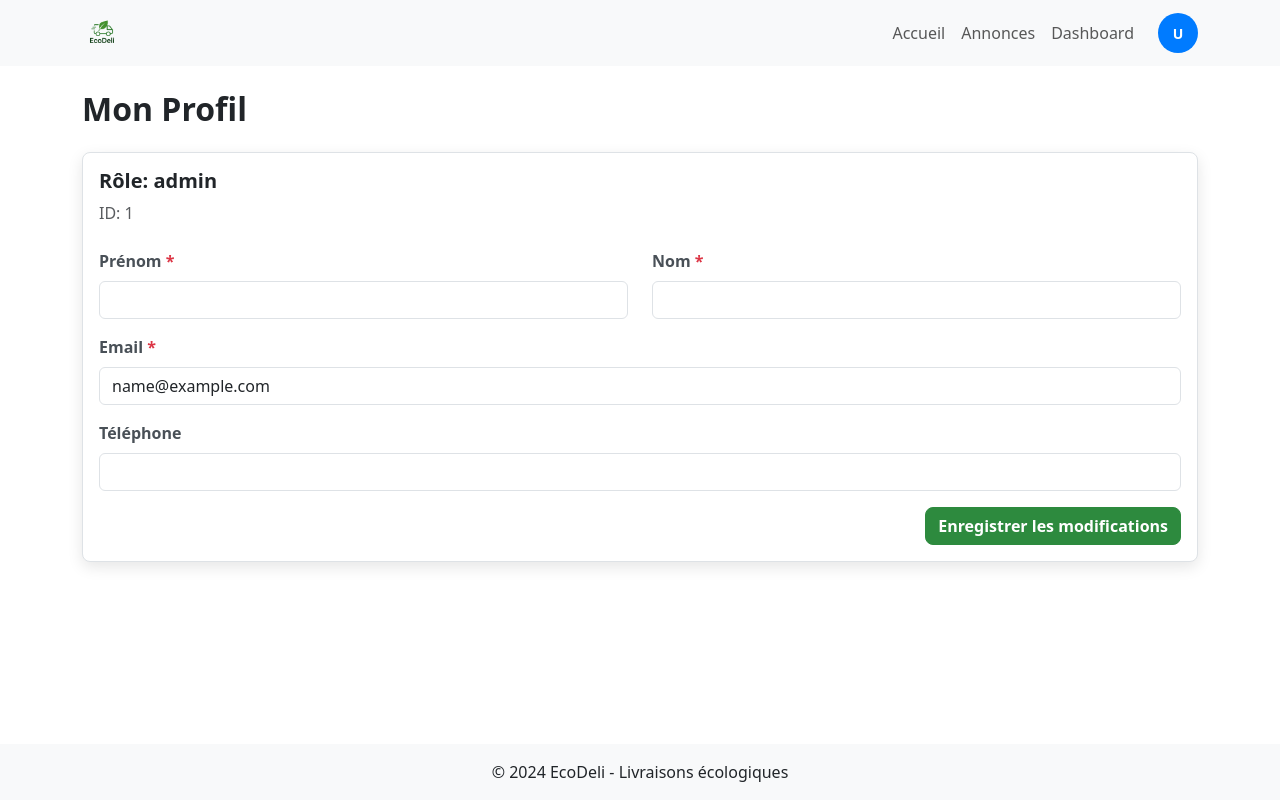
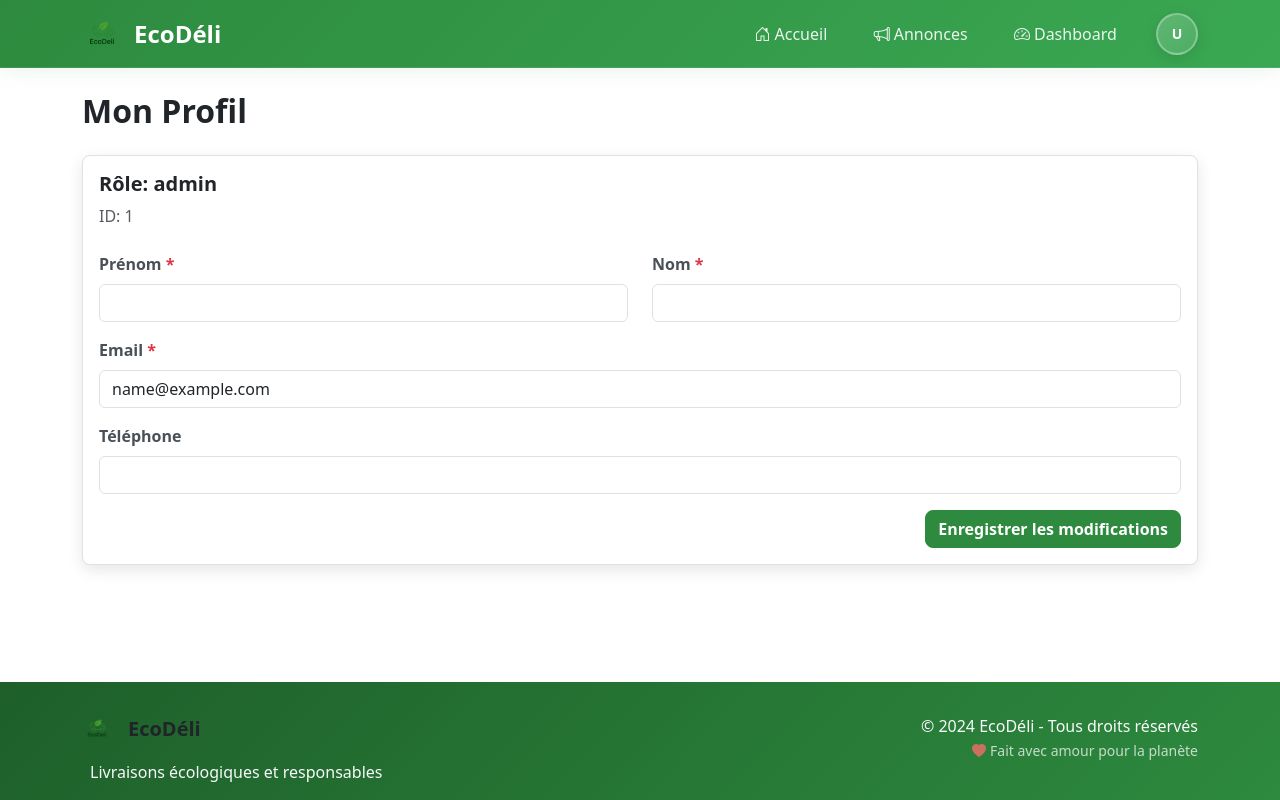
Before and after one commit to zerck0/PA2, a React (Vite) app in the folder frontend/ecodeli-frontoffice/: page /profile in a window 1280 px wide. Built offline with nearby package versions, Linux system fonts and the light colour scheme; no server answers; sample sign-in values are in the browser's storage.

Commit message:
Template Navbar

```diff
--- a/frontend/ecodeli-frontoffice/src/components/Layout.tsx
+++ b/frontend/ecodeli-frontoffice/src/components/Layout.tsx
@@ -41,102 +41,222 @@ const Layout: React.FC<LayoutProps> = ({ children }) => {
 
   return (
     <div className="d-flex flex-column min-vh-100">
-      {/* Style simple pour masquer la flèche Bootstrap */}
+      {/* Styles modernes pour la navbar verte */}
       <style>{`
         .dropdown-toggle::after {
           display: none !important;
         }
-        .user-avatar:hover {
-          background-color: #0056b3 !important;
+
+        .modern-navbar {
+          background: linear-gradient(135deg, #2D8A3E 0%, #3aa853 100%);
+          backdrop-filter: blur(10px);
+          box-shadow: 0 2px 20px rgba(45, 138, 62, 0.1);
+          border-bottom: 1px solid rgba(255, 255, 255, 0.1);
+          padding: 0.75rem 0;
+          transition: all 0.3s ease;
+        }
+
+        .modern-navbar.scrolled {
+          box-shadow: 0 4px 30px rgba(45, 138, 62, 0.2);
+        }
+
+        .navbar-brand-modern {
+          display: flex;
+          align-items: center;
+          font-weight: 700;
+          font-size: 1.5rem;
+          color: white !important;
+          text-decoration: none;
+          transition: all 0.3s ease;
+        }
+
+        .navbar-brand-modern:hover {
           transform: scale(1.05);
+          color: #f8f9fa !important;
+        }
+
+        .navbar-brand-modern img {
+          margin-right: 12px;
+          filter: brightness(1.1);
           transition: all 0.3s ease;
+        }
+
+        .nav-link-modern {
+          color: rgba(255, 255, 255, 0.9) !important;
+          font-weight: 500;
+          padding: 0.6rem 1.2rem !important;
+          border-radius: 25px;
+          margin: 0 0.25rem;
+          position: relative;
+          transition: all 0.3s ease;
+          text-decoration: none;
+        }
+
+        .nav-link-modern:hover {
+          color: white !important;
+          background-color: rgba(255, 255, 255, 0.15);
+          transform: translateY(-2px);
+          box-shadow: 0 4px 15px rgba(0, 0, 0, 0.1);
+        }
+
+        .nav-link-modern.active {
+          color: white !important;
+          background-color: rgba(255, 255, 255, 0.2);
+          box-shadow: inset 0 2px 4px rgba(0, 0, 0, 0.1);
+        }
+
+        .user-avatar-modern {
+          width: 42px;
+          height: 42px;
+          border-radius: 50%;
+          background: linear-gradient(135deg, rgba(255, 255, 255, 0.2) 0%, rgba(255, 255, 255, 0.1) 100%);
+          color: white;
+          font-weight: 700;
+          font-size: 14px;
+          cursor: pointer;
+          transition: all 0.3s ease;
+          border: 2px solid rgba(255, 255, 255, 0.3);
+          backdrop-filter: blur(10px);
+          display: flex;
+          align-items: center;
+          justify-content: center;
+          box-shadow: 0 4px 15px rgba(0, 0, 0, 0.1);
+        }
+
+        .user-avatar-modern:hover {
+          background: linear-gradient(135deg, rgba(255, 255, 255, 0.3) 0%, rgba(255, 255, 255, 0.2) 100%);
+          transform: scale(1.08) translateY(-2px);
+          box-shadow: 0 6px 20px rgba(0, 0, 0, 0.15);
+          border-color: rgba(255, 255, 255, 0.5);
+        }
+
+        .dropdown-menu-modern {
+          background: white;
+          border: none;
+          border-radius: 15px;
+          box-shadow: 0 10px 40px rgba(0, 0, 0, 0.15);
+          padding: 0.5rem 0;
+          min-width: 200px;
+          backdrop-filter: blur(10px);
+          border: 1px solid rgba(0, 0, 0, 0.05);
+        }
+
+        .dropdown-item-modern {
+          padding: 0.75rem 1.5rem;
+          transition: all 0.2s ease;
+          border: none;
+          background: none;
+          width: 100%;
+          text-align: left;
+          color: #333;
+          font-weight: 500;
+          display: flex;
+          align-items: center;
+          text-decoration: none;
+        }
+
+        .dropdown-item-modern:hover {
+          background-color: #f8f9fa;
+          color: #2D8A3E;
+          transform: translateX(5px);
+        }
+
+        .dropdown-item-modern.text-danger:hover {
+          background-color: #f8d7da;
+          color: #dc3545;
+        }
+
+        .dropdown-item-modern .emoji {
+          font-size: 16px;
+          margin-right: 12px;
+          width: 20px;
+          text-align: center;
         }
       `}</style>
 
-      {/* Header simplifié */}
-      <nav className="navbar navbar-expand-lg navbar-light bg-light">
+      {/* Header modernisé */}
+      <nav className="navbar navbar-expand-lg modern-navbar">
         <div className="container">
-          <Link className="navbar-brand" to="/">
+          <Link className="navbar-brand-modern" to="/">
             <img src="/logoEco.png" alt="EcoDeli" height="40" />
+            EcoDéli
           </Link>
 
-          <div className="navbar-nav ms-auto">
-            <Link className="nav-link" to="/">Accueil</Link>
-            <Link className="nav-link" to="/annonces">Annonces</Link>
+          <div className="navbar-nav ms-auto d-flex align-items-center">
+            <Link className="nav-link-modern" to="/">
+              <i className="bi bi-house-door me-1"></i>
+              Accueil
+            </Link>
+            <Link className="nav-link-modern" to="/annonces">
+              <i className="bi bi-megaphone me-1"></i>
+              Annonces
+            </Link>
 
             {currentUser ? (
               <>
-                <Link className="nav-link" to="/dashboard">Dashboard</Link>
+                <Link className="nav-link-modern" to="/dashboard">
+                  <i className="bi bi-speedometer2 me-1"></i>
+                  Dashboard
+                </Link>
 
-                {/* Avatar utilisateur avec menu React */}
+                {/* Avatar utilisateur modernisé */}
                 <div className="position-relative ms-3" ref={menuRef}>
                   <div
-                    className="user-avatar d-flex align-items-center justify-content-center"
+                    className="user-avatar-modern"
                     onClick={() => setShowMenu(!showMenu)}
-                    style={{
-                      width: '40px',
-                      height: '40px',
-                      borderRadius: '50%',
-                      backgroundColor: '#007bff',
-                      color: 'white',
-                      fontWeight: 'bold',
-                      fontSize: '14px',
-                      cursor: 'pointer',
-                      transition: 'all 0.3s ease'
-                    }}
                   >
                     {getUserInitials(currentUser)}
                   </div>
 
-                  {/* Menu déroulant contrôlé par React */}
+                  {/* Menu déroulant modernisé */}
                   {showMenu && (
-                    <ul
-                      className="dropdown-menu dropdown-menu-end show position-absolute"
+                    <div
+                      className="dropdown-menu-modern position-absolute"
                       style={{
                         top: '100%',
                         right: '0',
-                        marginTop: '8px',
+                        marginTop: '12px',
                         zIndex: 1000
                       }}
                     >
-                      <li>
                       <Link
                         to="/profile"
-                          className="dropdown-item"
+                        className="dropdown-item-modern"
                         onClick={() => setShowMenu(false)}
                       >
-                          <span className="me-2">👤</span>
+                        <span className="emoji">👤</span>
                         Mon profil
                       </Link>
-                      </li>
-                      <li>
                       <Link
                         to="/dashboard"
-                          className="dropdown-item"
+                        className="dropdown-item-modern"
                         onClick={() => setShowMenu(false)}
                       >
-                          <span className="me-2">📊</span>
+                        <span className="emoji">📊</span>
                         Dashboard
                       </Link>
-                      </li>
-                      <li><hr className="dropdown-divider" /></li>
-                      <li>
+                      <hr className="dropdown-divider" style={{margin: '0.5rem 0'}} />
                       <button
                         onClick={handleLogout}
-                          className="dropdown-item text-danger"
+                        className="dropdown-item-modern text-danger"
                       >
-                          <span className="me-2">🚪</span>
+                        <span className="emoji">🚪</span>
                         Déconnexion
                       </button>
-                      </li>
-                    </ul>
+                    </div>
                   )}
                 </div>
               </>
             ) : (
               <>
-                <Link className="nav-link" to="/login">Connexion</Link>
-                <Link className="nav-link" to="/register">Inscription</Link>
+                <Link className="nav-link-modern" to="/login">
+                  <i className="bi bi-box-arrow-in-right me-1"></i>
+                  Connexion
+                </Link>
+                <Link className="nav-link-modern" to="/register">
+                  <i className="bi bi-person-plus me-1"></i>
+                  Inscription
+                </Link>
               </>
             )}
           </div>
@@ -150,10 +270,34 @@ const Layout: React.FC<LayoutProps> = ({ children }) => {
         </div>
       </main>
 
-      {/* Footer simplifié */}
-      <footer className="bg-light py-3 mt-auto">
-        <div className="container text-center">
-          <p className="mb-0">&copy; 2024 EcoDeli - Livraisons écologiques</p>
+      {/* Footer modernisé */}
+      <footer className="mt-auto" style={{
+        background: 'linear-gradient(135deg, #1e5f2a 0%, #2D8A3E 100%)',
+        color: 'white',
+        padding: '2rem 0 1rem'
+      }}>
+        <div className="container">
+          <div className="row">
+            <div className="col-md-6">
+              <div className="d-flex align-items-center mb-3">
+                <img src="/logoEco.png" alt="EcoDeli" height="30" className="me-3" style={{filter: 'brightness(1.1)'}} />
+                <h5 className="mb-0 fw-bold">EcoDéli</h5>
+              </div>
+              <p className="text-light mb-0">
+                <i className="bi bi-leaf me-2"></i>
+                Livraisons écologiques et responsables
+              </p>
+            </div>
+            <div className="col-md-6 text-md-end">
+              <p className="mb-0 text-light">
+                &copy; 2024 EcoDéli - Tous droits réservés
+              </p>
+              <small className="text-light opacity-75">
+                <i className="bi bi-heart-fill me-1" style={{color: '#ff6b6b'}}></i>
+                Fait avec amour pour la planète
+              </small>
+            </div>
+          </div>
         </div>
       </footer>
     </div>
```
Lines whose indentation alone changed are shown as unchanged.
